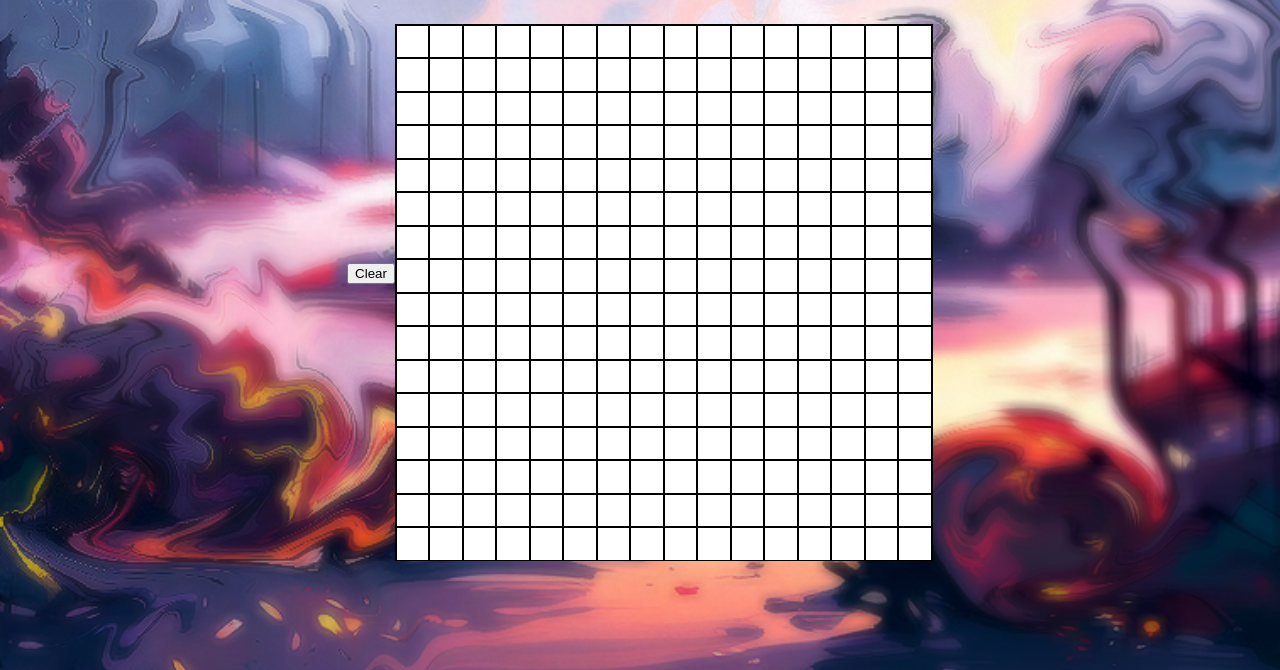
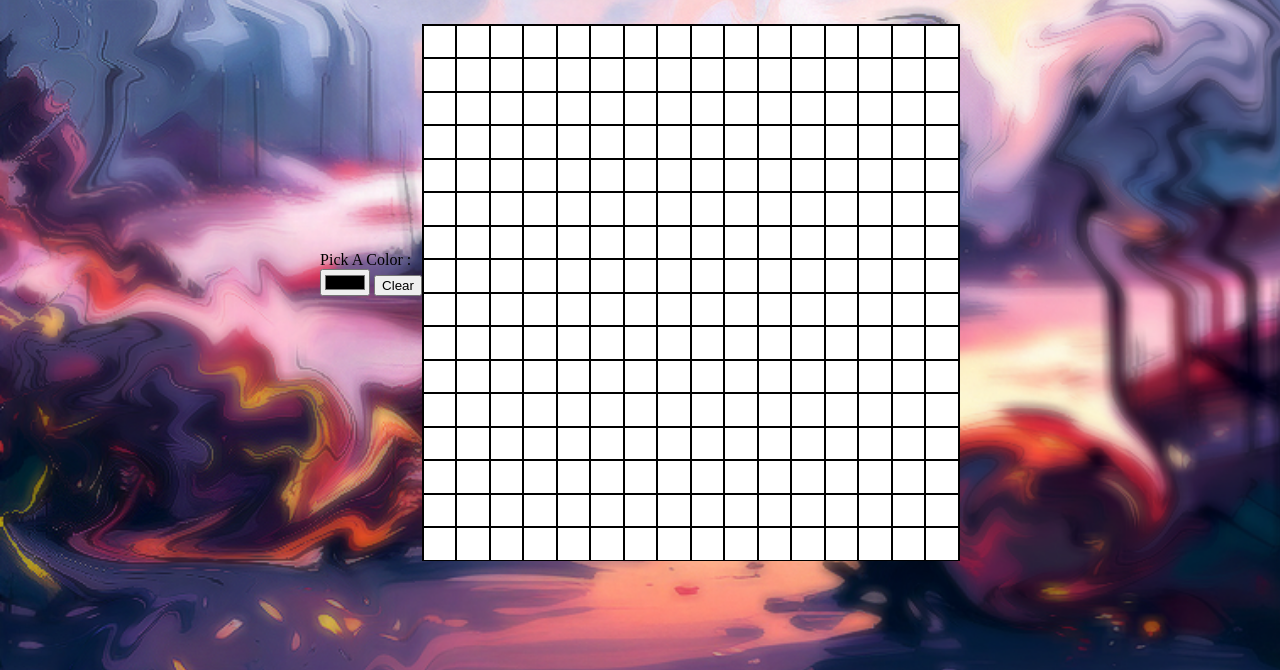
Before and after one commit to Varun-Visave/etch-a-sketch, a plain HTML site: page index.html in a window 1280 px wide. Shown: the part 130-800 px from the top of the page. Drawn offline with Linux system fonts and the light colour scheme.

Commit message:
added color picker

```diff
--- a/index.html
+++ b/index.html
@@ -8,7 +8,13 @@
 <body background="ai.png">
     <h1>Etch-A-Sketch</h1>
     <div class="Parent-Container">
-      <Button class="Clear">Clear</Button>
+      <div class="button-container">
+        <span class="color-picker">
+          <p>Pick A Color :</p>
+          <input type="color" class="Color">
+        </span>
+        <Button class="Clear">Clear</Button>
+      </div>
       <div id="container">
     </div>
   </div>
```
